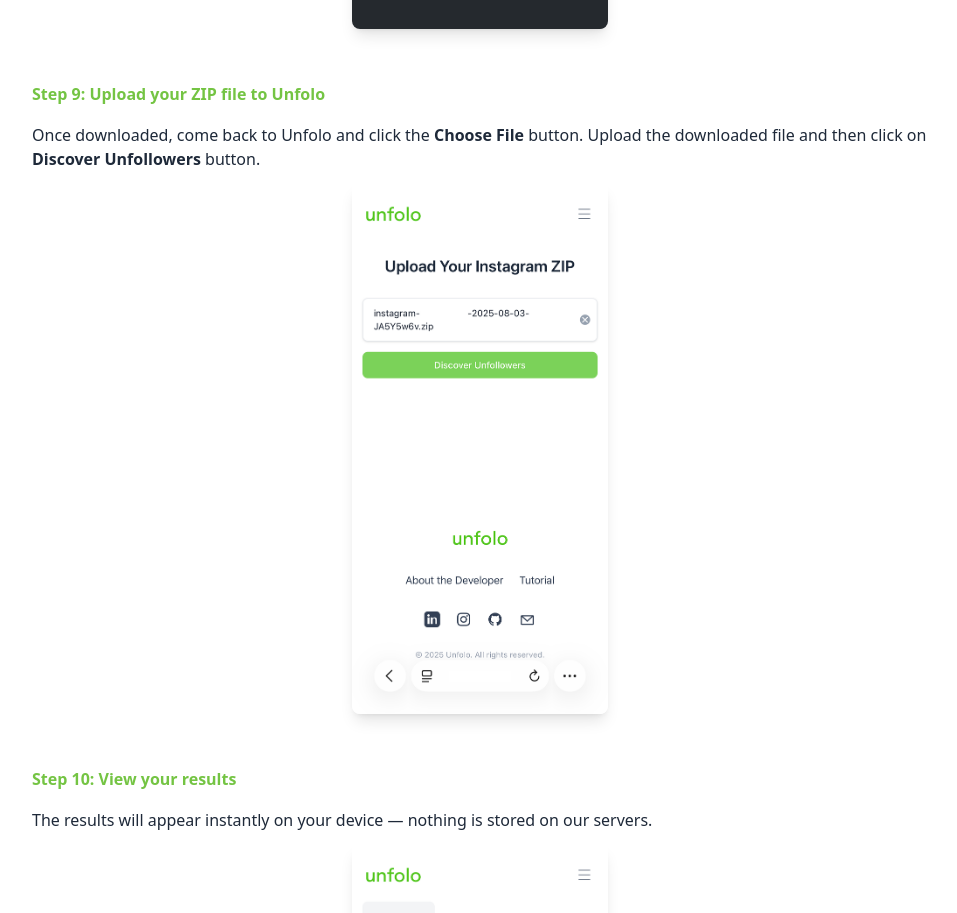
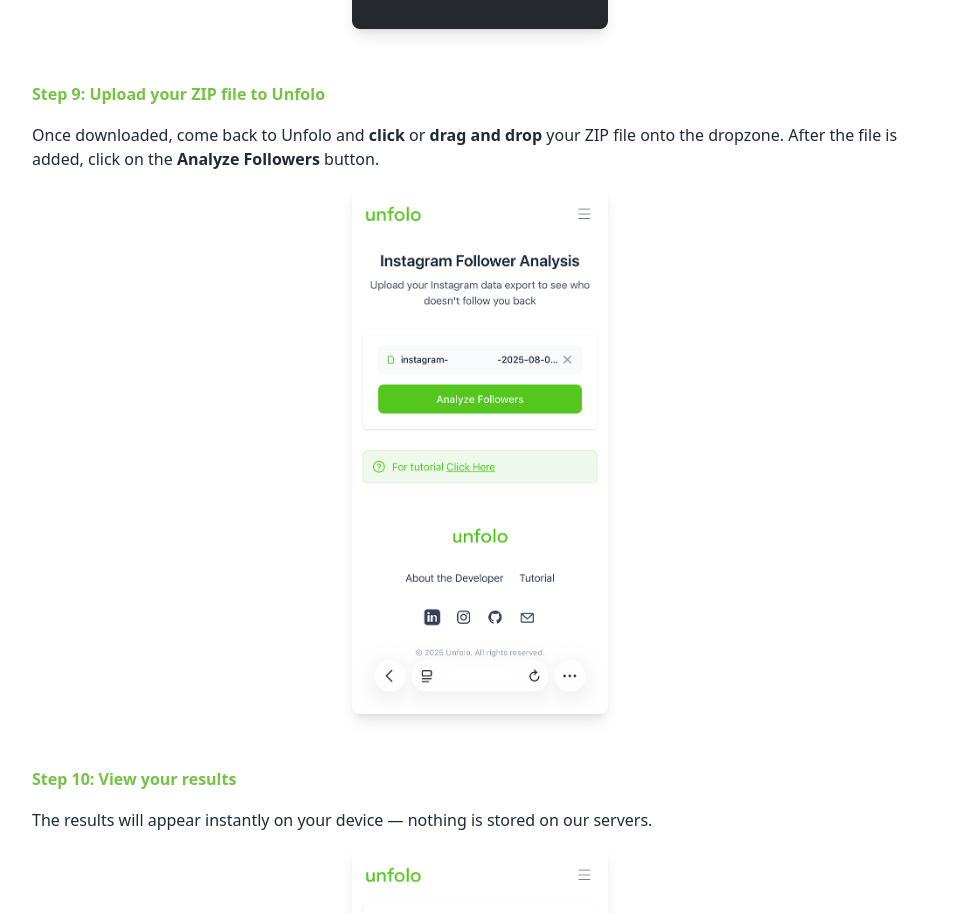
Before and after one commit to tongbadaju/unfolo, a React (Vite) app: page /tutorial in a window 1280 px wide. Shown: the part 4860-5773 px from the top of the page, without its empty margins (160-1117 px from the left). Built offline with nearby package versions, Linux system fonts and the light colour scheme.

Commit message:
changed instructions in tutorial page for the updated ui

```diff
--- a/src/pages/Tutorial.jsx
+++ b/src/pages/Tutorial.jsx
@@ -105,8 +105,8 @@
         <li>
           <strong className="font-semibold text-[var(--color-primary)]">Step 9: Upload your ZIP file to Unfolo</strong>
           <p className="mt-4 text-base">
-            Once downloaded, come back to Unfolo and click the <strong>Choose File</strong> button. Upload the downloaded file
-            and then click on <strong>Discover Unfollowers</strong> button.
+            Once downloaded, come back to Unfolo and <strong>click</strong> or <strong>drag and drop</strong> your ZIP file onto the dropzone.
+            After the file is added, click on the <strong>Analyze Followers</strong> button.
           </p>
           <img
             src="tutorial/step9.png"
```
Also changed, not shown: public/tutorial/step10.png, public/tutorial/step9.png.
